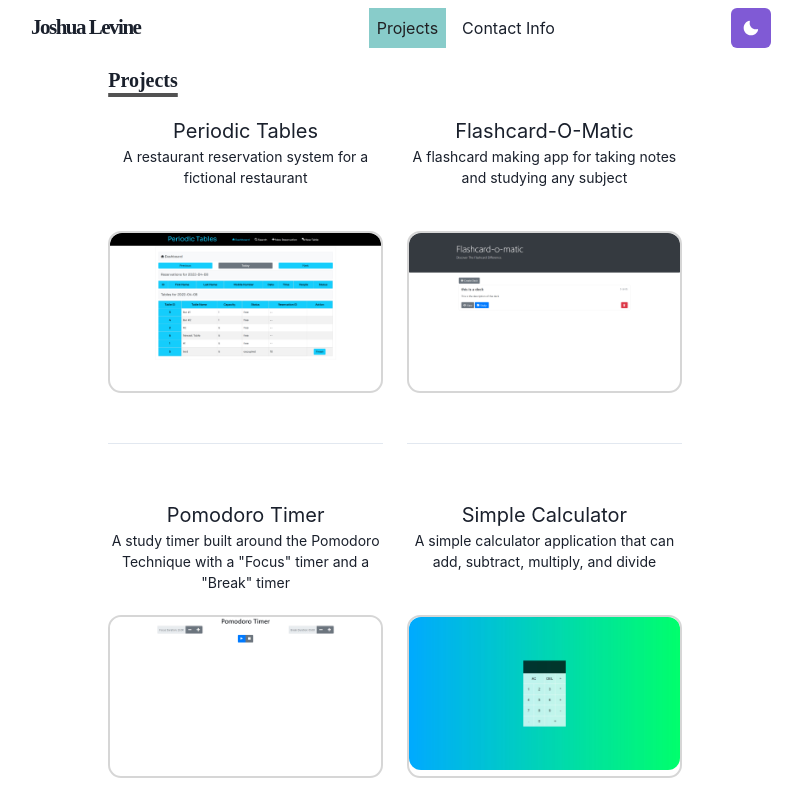
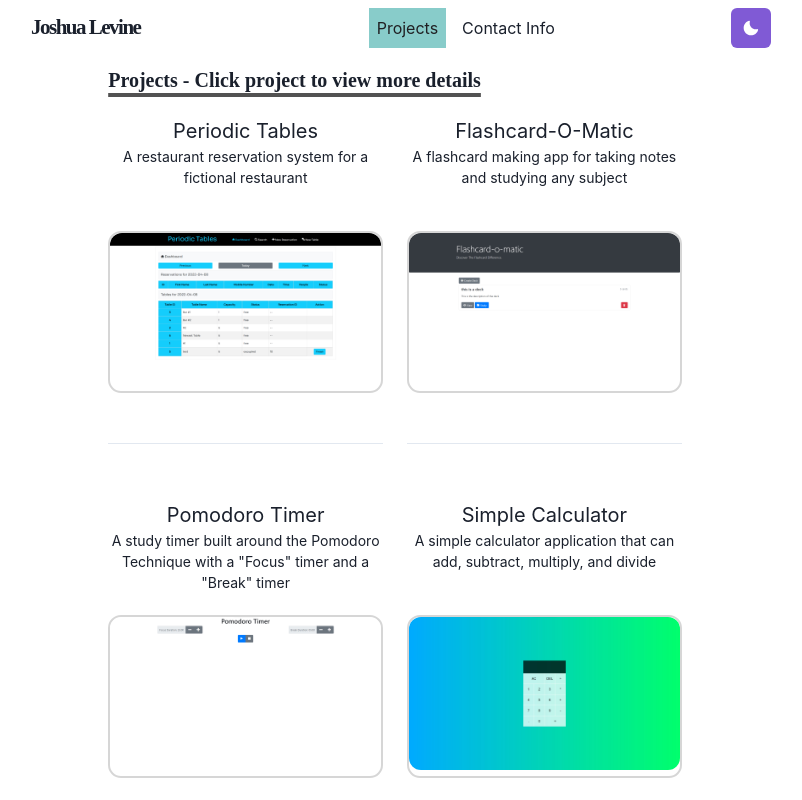
Before and after one commit to JoshJAL/updated-portfolio, a Next.js app: page /projects in a window 1280 px wide. Shown: the top 800 px of the page, without its empty margins (245-1047 px from the left). Built offline with nearby package versions, Linux system fonts and the light colour scheme.

Commit message:
add click info on projects page

```diff
--- a/pages/projects.js
+++ b/pages/projects.js
@@ -16,7 +16,7 @@ const Works = () => {
     <Layout>
       <Container>
         <Heading as="h3" variant="section-title">
-          Projects
+          Projects - Click project to view more details
         </Heading>
         <SimpleGrid columns={[1, 1, 2]} gap={6}>
           <Section>
```
